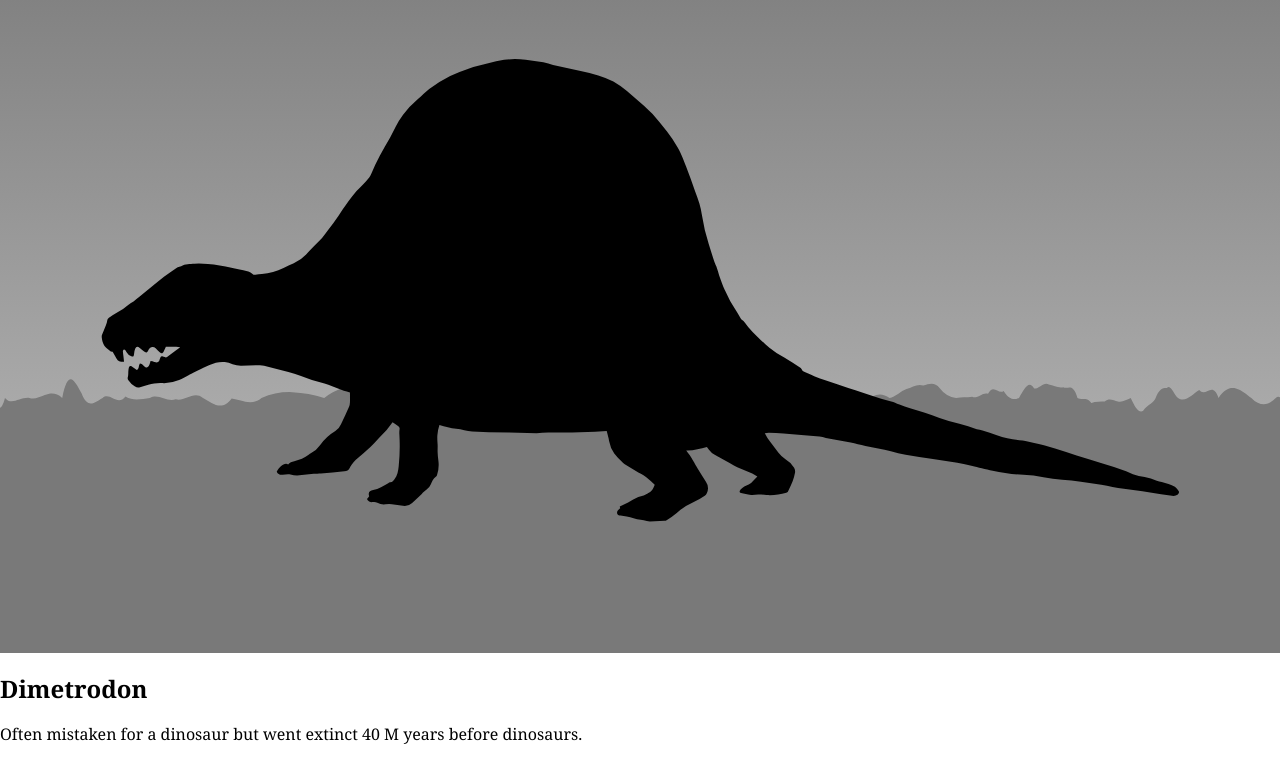
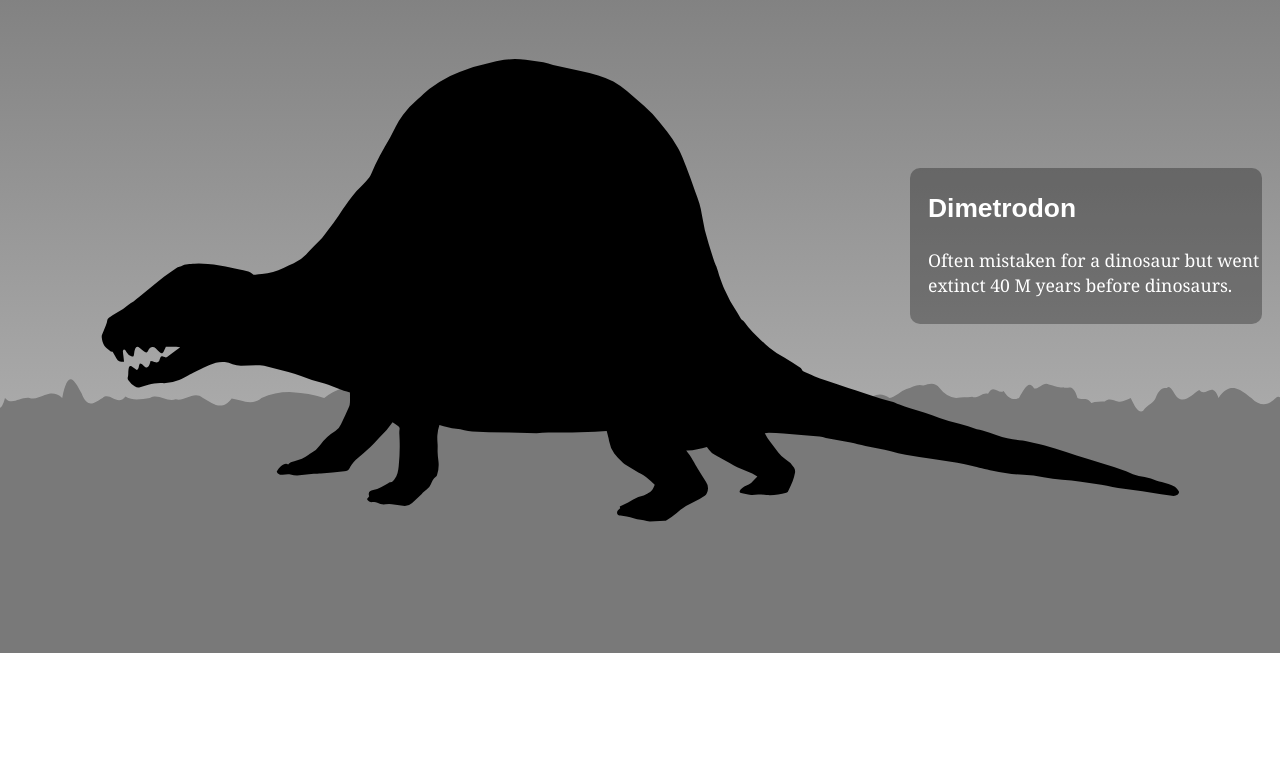
Before and after one commit to ltw-webdev-1/responsive-image-caption, a plain HTML site: page index.html in a window 1280 px wide. Drawn offline with Linux system fonts and the light colour scheme; a web font is replaced by a local one.

Commit message:
finished 1st and second media query

```diff
--- a/css/main.css
+++ b/css/main.css
@@ -21,11 +21,55 @@ body {
   margin: 0;
 }
 
-img {
+figure {
+  margin: 0;
+  background-color: #e2e2e2;
+}
+
+.img-flex {
   width: 100%;
   display: block;
 }
 
-figure {
-  margin: 0;
+figcaption {
+  margin: 1em;
+  padding-bottom: .5em;
+  background-color: rgba (0, 0, 0, .3);
 }
+
+h2 {
+  font-family: "Denk One", sans-serif;
+}
+
+@media only screen and (min-width: 25em) {
+
+  html {
+    font-size: 100%;
+    line-height: 1.3;
+  }
+
+}
+
+@media only screen and (min-width: 38em) {
+
+  html {
+    font-size: 110%;
+    line-height: 1.4;
+  }
+
+  figure {
+    position: relative;
+  }
+
+  figcaption {
+    position: absolute;
+    color: #fff;
+    background: rgba(0, 0, 0, .3);
+    top: 150px;
+    right: 0;
+    width: 20rem;
+    border-radius: 10px;
+    padding-left: 1em;
+  }
+
+}
```
